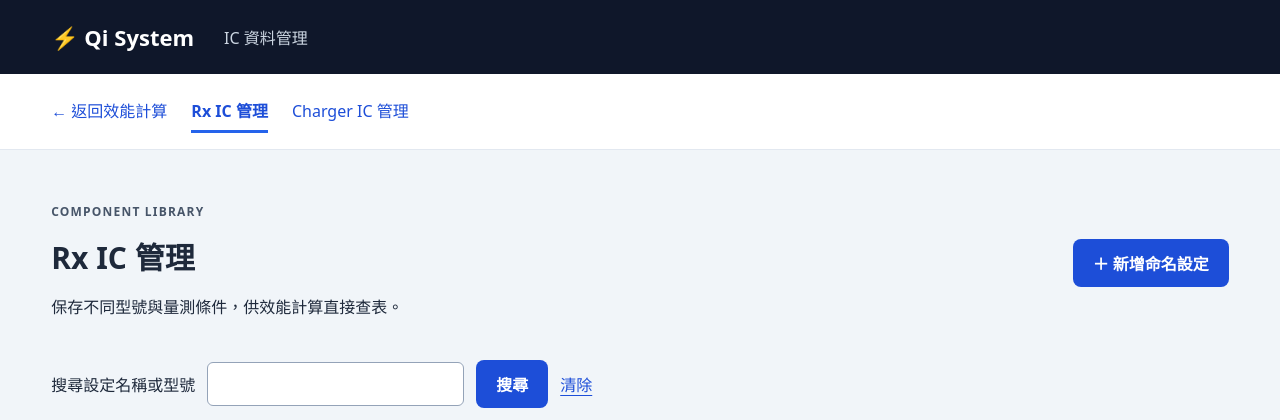
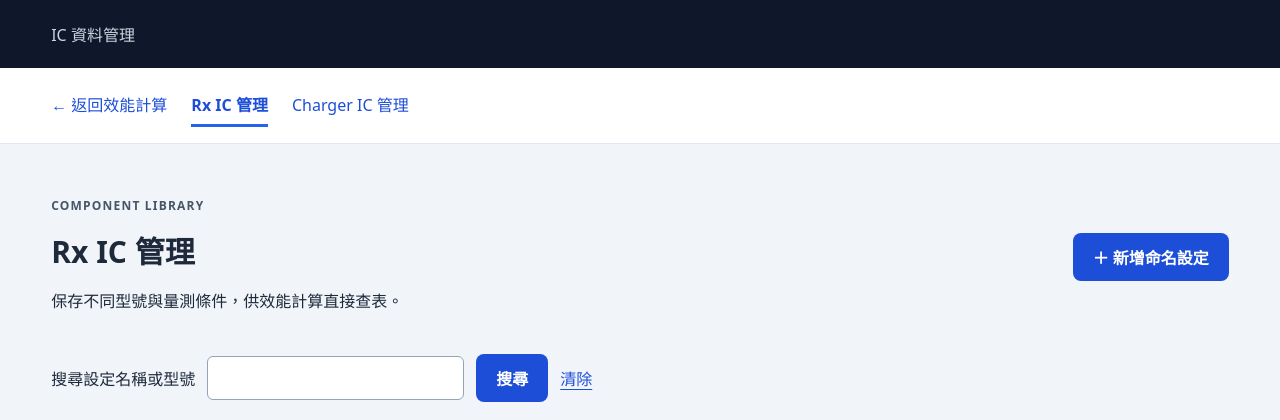
Before and after one commit to JF921020/Qi_System, a Django app: page /ics/rx/ in a window 1280 px wide. Shown: the top 420 px of the page. Run offline with Django 5.2, Linux system fonts and the light colour scheme; data comes from the database, SQL or seed files in the repository.

Commit message:
合併IC管理工作欄

```diff
--- a/backend/apps/main/templates/main/ic_base.html
+++ b/backend/apps/main/templates/main/ic_base.html
@@ -4,11 +4,11 @@
 <head>
     <meta charset="utf-8">
     <meta name="viewport" content="width=device-width, initial-scale=1">
-    <title>{{ title }} 管理 · Qi System</title>
+    <title>{{ title }} 管理</title>
     <link rel="stylesheet" href="{% static 'main/ic-manager.css' %}">
 </head>
 <body>
-<header><a class="brand" href="{% url 'main:index' %}">⚡ Qi System</a><span>IC 資料管理</span></header>
+<header><span>IC 資料管理</span></header>
 <nav aria-label="IC 管理導覽">
     <a href="{% url 'main:index' %}">← 返回效能計算</a>
     <a href="{% url 'main:ic-list' 'rx' %}" {% if kind == 'rx' %}aria-current="page"{% endif %}>Rx IC 管理</a>
--- a/backend/apps/main/templates/main/index.html
+++ b/backend/apps/main/templates/main/index.html
@@ -19,8 +19,7 @@
         <li id="tab-qi2" class="nav-item tab-btn" onclick="switchDisplayTab('qi2')">🧲 相容Qi 2定位</li>
         <li id="tab-history" class="nav-item tab-btn" onclick="switchDisplayTab('history')">💾 歷史數據</li>
         <li id="tab-advisor" class="nav-item tab-btn" onclick="switchDisplayTab('advisor')">🧠 智慧反推</li>
-        <li class="nav-item"><a href="{% url 'main:ic-list' 'rx' %}" style="color:inherit;text-decoration:none;">🔌 Rx IC 管理</a></li>
-        <li class="nav-item"><a href="{% url 'main:ic-list' 'charger' %}" style="color:inherit;text-decoration:none;">🔋 Charger IC 管理</a></li>
+        <li class="nav-item"><a href="{% url 'main:ic-list' 'rx' %}" style="color:inherit;text-decoration:none;">🔌 IC 管理</a></li>
     </ul>
     <div class="nav-footer">
         <button type="button" class="btn-calc" onclick="triggerCalc()">▶ 立即計算</button>
```
